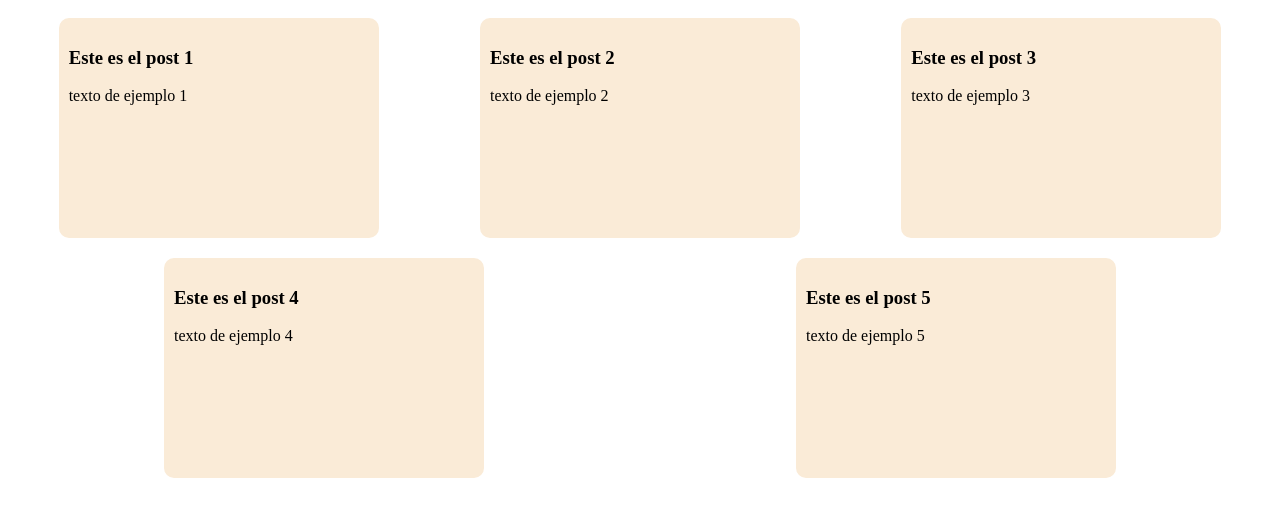
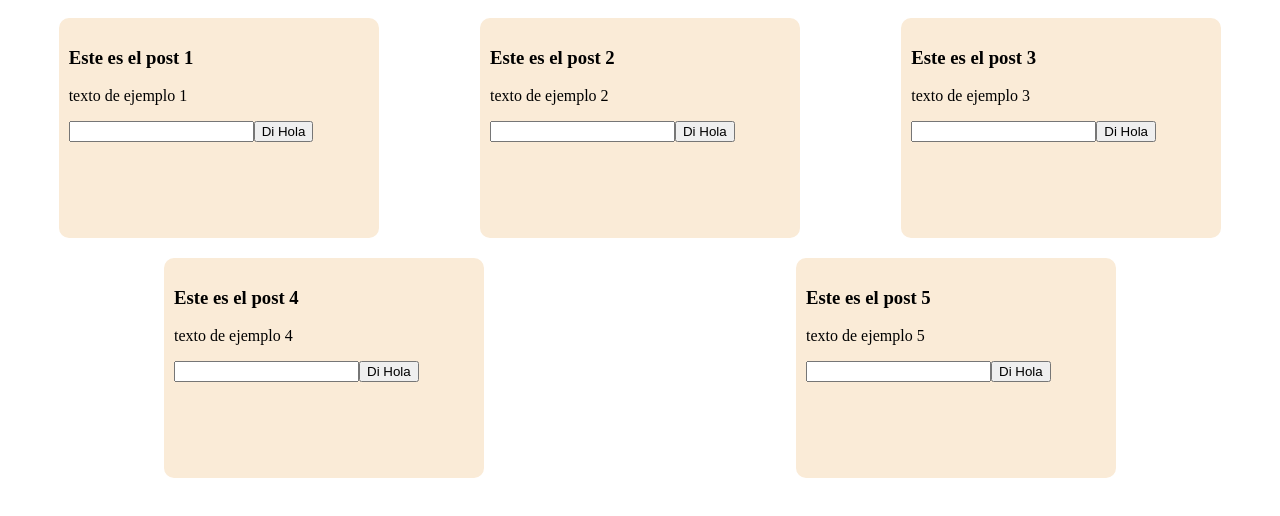
Before and after one commit to zenenperaza/VUE-form, a Vue app: page / in a window 1280 px wide. Shown: the top 516 px of the page. Built offline with nearby package versions, Linux system fonts and the light colour scheme.

Commit message:
commit 7

```diff
--- a/src/components/PostDetail.vue
+++ b/src/components/PostDetail.vue
@@ -2,12 +2,14 @@
 <div class="post">
     <h3>{{ props.title }}</h3>
     <p>{{ props.content }}</p>
+    <input type="text" v-model="message"/>
+    <button @click="handleClick">Di Hola</button>
 
 </div>
 </template>
 
 <script lang="ts">
-import { defineComponent } from "vue";
+import { defineComponent, Ref, ref } from "vue";
 export default defineComponent({
     name: 'PostDetail',
     props: {
@@ -21,8 +23,13 @@
             default: "Post sin contenido"
         }
     },
-    setup(props){
-        return {props}
+    emits: ["sayHi"],
+    setup(props, {emit}){
+        let message:Ref<string> = ref("")
+        const handleClick = () => {
+           emit("sayHi", message.value)
+        }
+        return {props, message, handleClick}
     }
 })
 
--- a/src/components/PostList.vue
+++ b/src/components/PostList.vue
@@ -1,6 +1,6 @@
 <template>
     <div class="container">
-        <PostDetail v-for="elm in info" :key="elm.title" :title="elm.title" :content="elm.content"/>
+        <PostDetail v-for="elm in info" :key="elm.title" :title="elm.title" :content="elm.content" @sayHi="showAlert" />
     </div>
 </template>
 
@@ -34,6 +34,10 @@
         content: "texto de ejemplo 5"
     },
    ]
+
+   function showAlert(msg:string){
+    alert(msg)
+   }
 </script>
 
 <style scoped>
```
